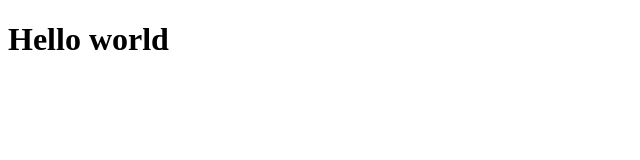
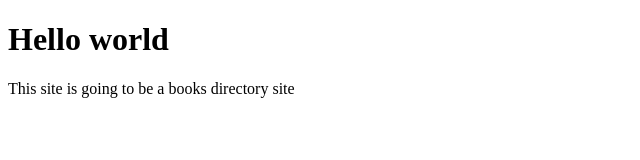
Before and after one commit to tsah012/books-directory, a website: page public/index.html in a window 1280 px wide. Shown: the whole page, without its empty margins (0-640 px from the left). Drawn offline with Linux system fonts and the light colour scheme.

Commit message:
Just a try to see if git commit editor changed
Signed-off-by: tsah012 <tsah012@gmail.com>

```diff
--- a/public/index.html
+++ b/public/index.html
@@ -6,5 +6,8 @@
 </head>
 <body>
     <h1>Hello world</h1>
+    <p>
+        This site is going to be a books directory site
+    </p>
 </body>
 </html>
```
